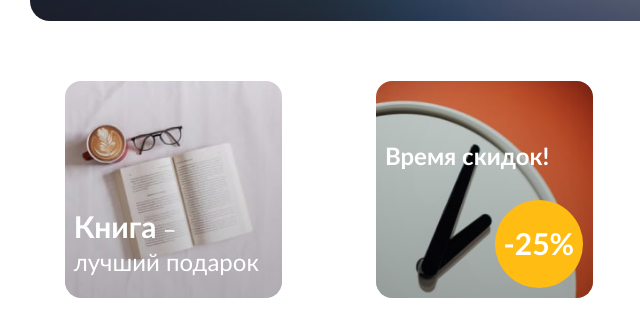
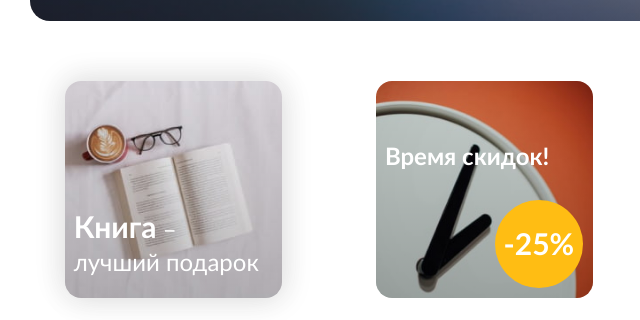
Before and after one commit to Den3003/Stock-ShopOnline, a plain HTML site: page index.html in a window 1280 px wide. In both pictures the pointer is over the item 173 px from the left and 920 px from the top of the page. Shown: the part 731-1051 px from the top of the page, 0-640 px from the left. Drawn offline with Linux system fonts and the light colour scheme.

Commit message:
box-shadow discounts block

```diff
--- a/styles/discounts.css
+++ b/styles/discounts.css
@@ -24,6 +24,11 @@
   background-position: center;
   background-size: cover;
   border-radius: 20px;
+  transition: box-shadow .3s ease-in-out;
+}
+
+.discounts__item:hover {
+  box-shadow: 3px 3px 30px rgba(41, 41, 41, .1), -3px -3px 30px rgba(41, 41, 41, .1);
 }
 
 .discounts-item-1 {
```
